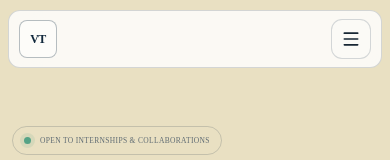
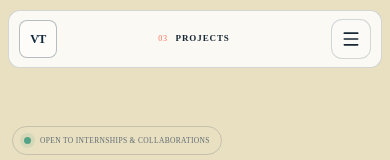
Before and after one commit to vachiravitz/portfolio-vachiravit, a Next.js app: page / in a window 390 px wide. Shown: the top 160 px of the page. Built offline with nearby package versions, Linux system fonts and the light colour scheme.

Commit message:
Show active section in mobile navigation

```diff
--- a/app/components/Navbar.tsx
+++ b/app/components/Navbar.tsx
@@ -9,6 +9,9 @@ export function Navbar() {
   const [open, setOpen] = useState(false);
   const [scrolled, setScrolled] = useState(false);
   const [activeHref, setActiveHref] = useState("");
+  const mobileItems = [...navItems, { label: "Contact", href: "#contact" }];
+  const activeIndex = Math.max(0, mobileItems.findIndex((item) => item.href === activeHref));
+  const activeItem = mobileItems[activeIndex];
 
   useEffect(() => {
     let frame = 0;
@@ -50,6 +53,21 @@ export function Navbar() {
           <small>PORTFOLIO / 2026</small>
         </span>
       </a>
+
+      <div className="mobile-current-section" aria-label={`Current section: ${activeItem.label}`}>
+        <span>{String(activeIndex + 1).padStart(2, "0")}</span>
+        <AnimatePresence mode="wait" initial={false}>
+          <motion.strong
+            key={activeItem.href}
+            initial={{ opacity: 0, y: 5 }}
+            animate={{ opacity: 1, y: 0 }}
+            exit={{ opacity: 0, y: -5 }}
+            transition={{ duration: 0.16 }}
+          >
+            {activeItem.label}
+          </motion.strong>
+        </AnimatePresence>
+      </div>
 
       <nav className="desktop-nav" aria-label="Main navigation">
         {navItems.map((item) => (
--- a/app/globals.css
+++ b/app/globals.css
@@ -185,6 +185,10 @@ button {
 }
 
 .menu-button, .mobile-nav {
+  display: none;
+}
+
+.mobile-current-section {
   display: none;
 }
 
@@ -832,10 +836,13 @@ button {
 @media (max-width: 760px) {
   .section-shell { width: min(100% - 28px, 640px); }
   .content-section { padding-block: 88px; }
-  .site-header { top: 10px; width: calc(100% - 20px); min-height: 58px; border-color: var(--line); background: rgba(10,11,15,.84); backdrop-filter: blur(18px); }
+  .site-header { top: 10px; grid-template-columns: auto minmax(0, 1fr) auto; width: calc(100% - 20px); min-height: 58px; border-color: var(--line); background: rgba(10,11,15,.84); backdrop-filter: blur(18px); }
   .brand-mark { width: 38px; height: 38px; }
   .brand-copy { display: none; }
   .desktop-only { display: none; }
+  .mobile-current-section { display: flex; min-width: 0; align-items: center; justify-content: center; gap: 8px; padding-inline: 8px; color: var(--ink); font-family: var(--mono); text-transform: uppercase; }
+  .mobile-current-section span { color: var(--section-accent-color, var(--blue)); font-size: 8px; letter-spacing: .08em; }
+  .mobile-current-section strong { overflow: hidden; font-size: 9px; font-weight: 700; letter-spacing: .1em; text-overflow: ellipsis; white-space: nowrap; }
   .menu-button { display: grid; place-items: center; width: 40px; height: 40px; border: 1px solid var(--line); border-radius: 11px; background: rgba(255,255,255,.035); }
   .mobile-nav { position: absolute; top: 65px; right: 0; left: 0; display: grid; padding: 10px 18px 18px; border: 1px solid var(--line); border-radius: 16px; background: rgba(11,12,16,.97); box-shadow: 0 25px 60px rgba(0,0,0,.45); }
   .mobile-nav a { display: flex; gap: 14px; padding: 14px 4px; border-bottom: 1px solid var(--line); color: #c7cdd7; font-size: 14px; }
```
